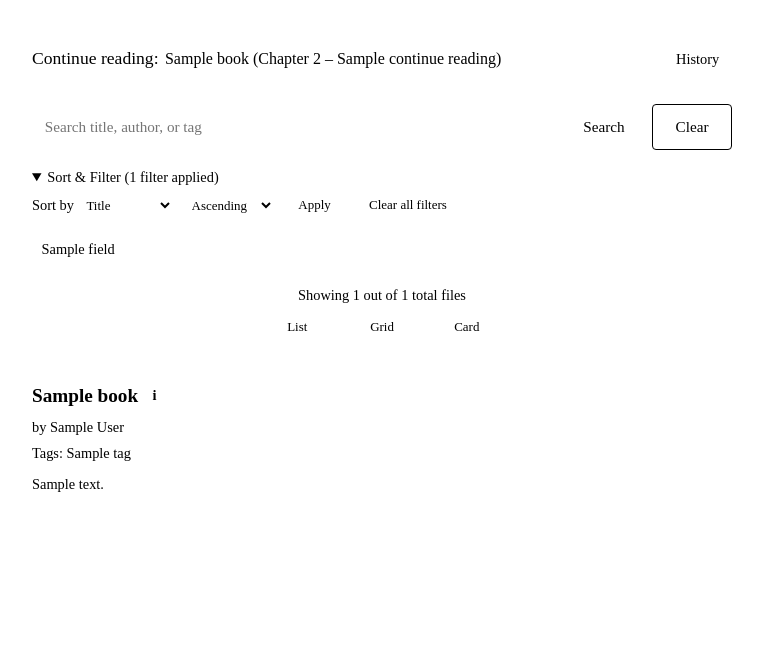
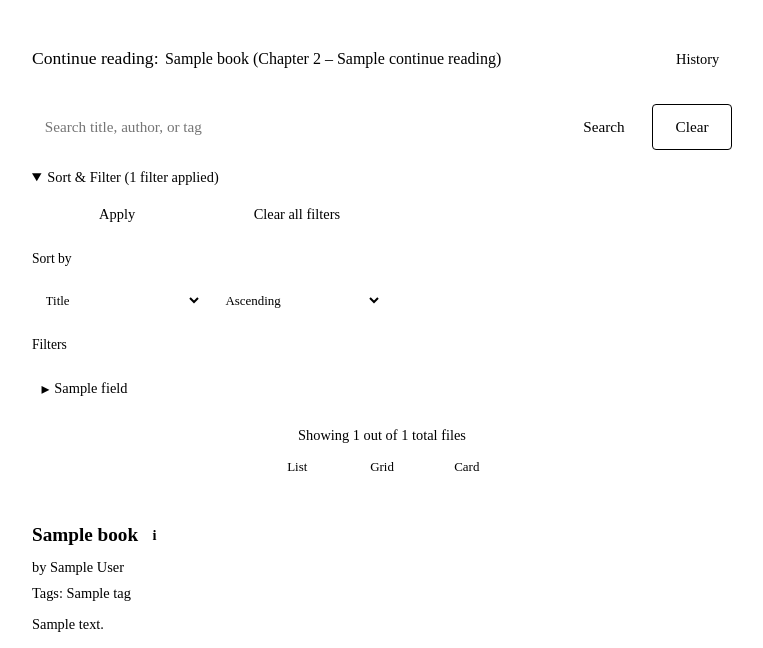
Before and after one commit to Minighost/shelf-mg, a Python web app: template templates/library.html in a window 1280 px wide, after a click that opens the changed part. Shown: the part 144-792 px from the top of the page, without its empty margins (258-1021 px from the left). Before the commit the page ends 636 px from the top, so only its background shows below. Run offline with Jinja, Linux system fonts and the light colour scheme; the template is opened without the code that fills it: most values are stand-ins (such as "Sample title", 1, 10 or a date in 2020).

Commit message:
adjust sort and filter styling

```diff
--- a/static/style.css
+++ b/static/style.css
@@ -286,36 +286,33 @@ button::-moz-focus-inner {
     margin: 0 auto 1rem auto;
 }
 
-.sort-bar {
+.filter-sort-actions {
+    --filter-actions-gap: 0.6rem;
     display: flex;
-    flex-wrap: wrap;
-    gap: 0.6rem;
-    align-items: center;
-    margin-bottom: 0.6rem;
-    font-size: 0.9em;
-    color: var(--text-muted);
+    gap: var(--filter-actions-gap);
+    margin-top: 0.5rem;
+    margin-bottom: 0.8rem;
 }
 
-.sort-bar select {
-    padding: 0.3rem;
-    background: var(--surface-color);
-    color: var(--text-color);
-    border: 1px solid var(--border-color);
+.filter-sort-actions button {
+    flex: 0 0 auto;
+    width: calc(50% - var(--filter-actions-gap) / 2);
+    min-width: 0;
+    height: 2.2rem;
+    box-sizing: border-box;
+    font-size: 0.9em;
+    font-family: inherit;
     border-radius: 4px;
-    font-size: 0.9em;
+    cursor: pointer;
 }
 
-.sort-bar button {
+.filter-apply-btn {
     background: var(--accent-color);
     color: var(--text-color);
-    border: none;
-    padding: 0.4rem 0.9rem;
-    border-radius: 4px;
-    cursor: pointer;
-    font-size: 0.9em;
+    border: 1px solid var(--accent-color);
 }
 
-.sort-bar button:hover {
+.filter-apply-btn:hover {
     background: var(--accent-hover);
 }
 
@@ -323,10 +320,50 @@ button::-moz-focus-inner {
     background: var(--surface-color);
     color: var(--text-color);
     border: 1px solid var(--border-color);
-    padding: 0.4rem 0.9rem;
+}
+
+.filter-clear-all-btn:hover {
+    background: var(--border-color);
+}
+
+.filter-sort-section {
+    margin-bottom: 0.8rem;
+}
+
+.filter-sort-section-label {
+    font-size: 0.85em;
+    color: var(--text-muted);
+}
+
+.filter-sort-section-divider {
+    margin: 0.2rem 0 0.6rem 0;
+    border: none;
+    border-top: 1px solid var(--border-color);
+}
+
+.sort-bar {
+    --sort-bar-gap: 0.6rem;
+    display: flex;
+    flex-wrap: wrap;
+    gap: var(--sort-bar-gap);
+    align-items: center;
+    font-size: 0.9em;
+    color: var(--text-muted);
+}
+
+.sort-bar select {
+    width: calc(50% - var(--sort-bar-gap) / 2);
+    min-width: 0;
+    flex: 0 0 auto;
+    height: 2.2rem;
+    padding: 0.3rem 0.6rem;
+    background: var(--surface-color);
+    color: var(--text-color);
+    border: 1px solid var(--border-color);
     border-radius: 4px;
-    cursor: pointer;
     font-size: 0.9em;
+    font-family: inherit;
+    box-sizing: border-box;
 }
 
 .filter-clear-all-btn:hover {
@@ -344,11 +381,11 @@ button::-moz-focus-inner {
 }
 
 .filter-bar {
+    --filter-bar-gap: 0.6rem;
     display: flex;
     flex-wrap: wrap;
-    gap: 0.6rem;
+    gap: var(--filter-bar-gap);
     align-items: flex-start;
-    margin-top: 0.6rem;
 }
 
 .filter-field {
@@ -356,7 +393,8 @@ button::-moz-focus-inner {
     border: 1px solid var(--border-color);
     border-radius: 4px;
     padding: 0.4rem 0.6rem;
-    width: 15rem;
+    width: 100%;
+    min-width: 0;
     flex: 0 0 auto;
     box-sizing: border-box;
 }
@@ -373,6 +411,23 @@ button::-moz-focus-inner {
     display: flex;
     align-items: center;
     gap: 0.3rem;
+    list-style: none;
+}
+
+.filter-field summary::-webkit-details-marker {
+    display: none;
+}
+
+.filter-field summary::before {
+    content: "\25B8";
+    display: inline-block;
+    font-size: 1.1em;
+    color: var(--text-muted);
+    transition: transform 0.15s ease;
+}
+
+.filter-field[open] > summary::before {
+    transform: rotate(90deg);
 }
 
 .filter-field-label {
@@ -1236,6 +1291,18 @@ html.view-card .card-view {
         --reader-font-size: var(--reader-font-size-base, 1.1rem);
     }
 
+    .filter-sort-actions button {
+        width: calc(25% - var(--filter-actions-gap) / 2);
+    }
+
+    .sort-bar select {
+        width: calc(25% - var(--sort-bar-gap) / 2);
+    }
+
+    .filter-field {
+        width: calc(25% - var(--filter-bar-gap) * 0.75);
+    }
+
     .settings-preview {
         --reader-font-size: var(--reader-font-size-base, 1.1rem);
     }
--- a/templates/library.html
+++ b/templates/library.html
@@ -111,26 +111,30 @@
                         Sort &amp; Filter
                         {% if selected %} ({{ selected|length }} filter{{ 's' if selected|length != 1 else '' }} applied){% endif %}
                     </summary>
-                    <div class="sort-bar">
-                        <label>
-                            Sort by
+                    <div class="filter-sort-actions">
+                        <button type="submit" class="filter-apply-btn">Apply</button>
+                        <button type="button" class="filter-clear-all-btn" onclick="clearAllFilters(event)">Clear all filters</button>
+                    </div>
+                    <div class="filter-sort-section">
+                        <span class="filter-sort-section-label">Sort by</span>
+                        <hr class="filter-sort-section-divider">
+                        <div class="sort-bar">
                             <select name="sort">
                                 <option value="title" {% if sort_by == "title" %}selected{% endif %}>Title</option>
                                 {% for field in filter_fields %}
                                     <option value="{{ field.key }}" {% if sort_by == field.key %}selected{% endif %}>{{ field.label }}</option>
                                 {% endfor %}
                             </select>
-                        </label>
-                        <label>
                             <select name="dir">
                                 <option value="asc" {% if sort_dir == "asc" %}selected{% endif %}>Ascending</option>
                                 <option value="desc" {% if sort_dir == "desc" %}selected{% endif %}>Descending</option>
                             </select>
-                        </label>
-                        <button type="submit">Apply</button>
-                        <button type="button" class="filter-clear-all-btn" onclick="clearAllFilters(event)">Clear all filters</button>
+                        </div>
                     </div>
-                    <div class="filter-bar">
+                    <div class="filter-sort-section">
+                        <span class="filter-sort-section-label">Filters</span>
+                        <hr class="filter-sort-section-divider">
+                        <div class="filter-bar">
                         {% for field in filter_fields %}
                             <details class="filter-field">
                                 <summary>
@@ -196,6 +200,7 @@
                                 {% endif %}
                             </details>
                         {% endfor %}
+                        </div>
                     </div>
                 </details>
             </form>
```
